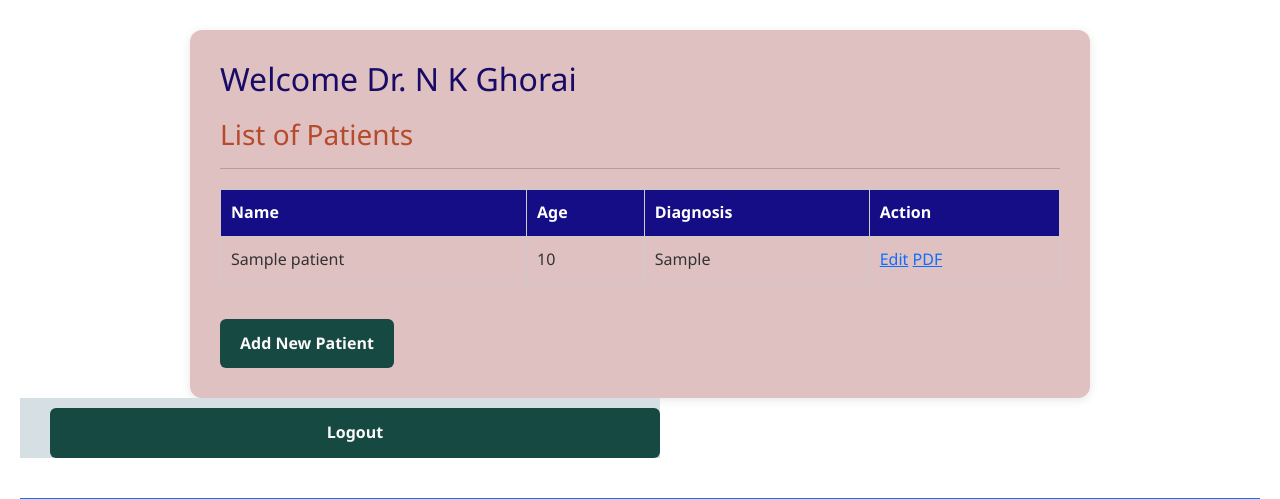
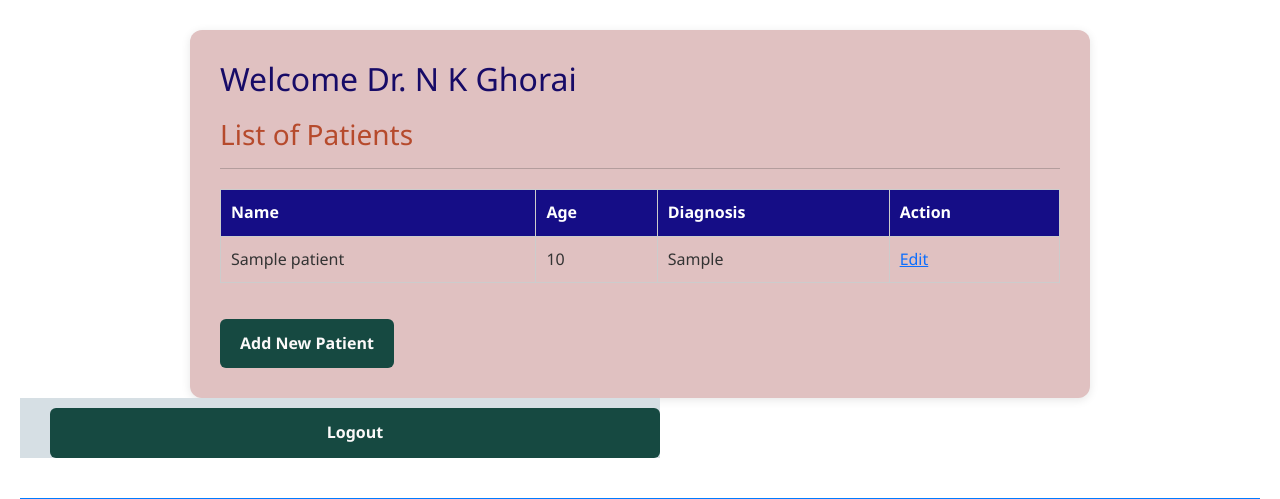
Before and after one commit to gargighorai/Doctor-advice1, a Flask app: page /dashboard in a window 1280 px wide. Shown: the part 82-581 px from the top of the page. Run offline with Flask 3, Linux system fonts and the light colour scheme; the visitor is signed in with stand-in values (Sample User, id 1); tables that the repository leaves empty hold one stand-in row (values such as "Sample post").

Commit message:
Initial commit

```diff
--- a/app.py
+++ b/app.py
@@ -82,21 +82,6 @@ def edit_patient(patient_id):
         return redirect(url_for('dashboard'))
     return render_template('edit_patient.html', patient=patient)
 
-@app.route('/export/<int:patient_id>')
-def export_pdf(patient_id):
-    patient = Patient.query.get_or_404(patient_id)
-    pdf = FPDF()
-    pdf.add_page()
-    pdf.set_font("Arial", size=12)
-    pdf.cell(200, 10, txt=f"Patient Report", ln=True, align='C')
-    pdf.cell(200, 10, txt=f"Name: {patient.name}", ln=True)
-    pdf.cell(200, 10, txt=f"Age: {patient.age}", ln=True)
-    pdf.cell(200, 10, txt=f"Diagnosis: {patient.diagnosis}", ln=True)
-
-    pdf_output = BytesIO()
-    pdf.output(pdf_output)
-    pdf_output.seek(0)
-    return send_file(pdf_output, as_attachment=True, download_name=f"{patient.name}_report.pdf")
 
 # ---------------------
 # Init command
--- a/templates/dashboard.html
+++ b/templates/dashboard.html
@@ -80,7 +80,7 @@
           <td>{{ patient.diagnosis }}</td>
           <td>
             <a href="{{ url_for('edit_patient', patient_id=patient.id) }}">Edit</a>
-            <a href="{{ url_for('export_pdf', patient_id=patient.id) }}">PDF</a>
+
           </td>
         </tr>
         {% endfor %}
@@ -92,6 +92,8 @@
       <button>Add New Patient</button>
     </a>
   </div>
+
+
 <form action="{{ url_for('logout') }}" method="POST">
   <button type="submit">Logout</button>
 </form>
```
